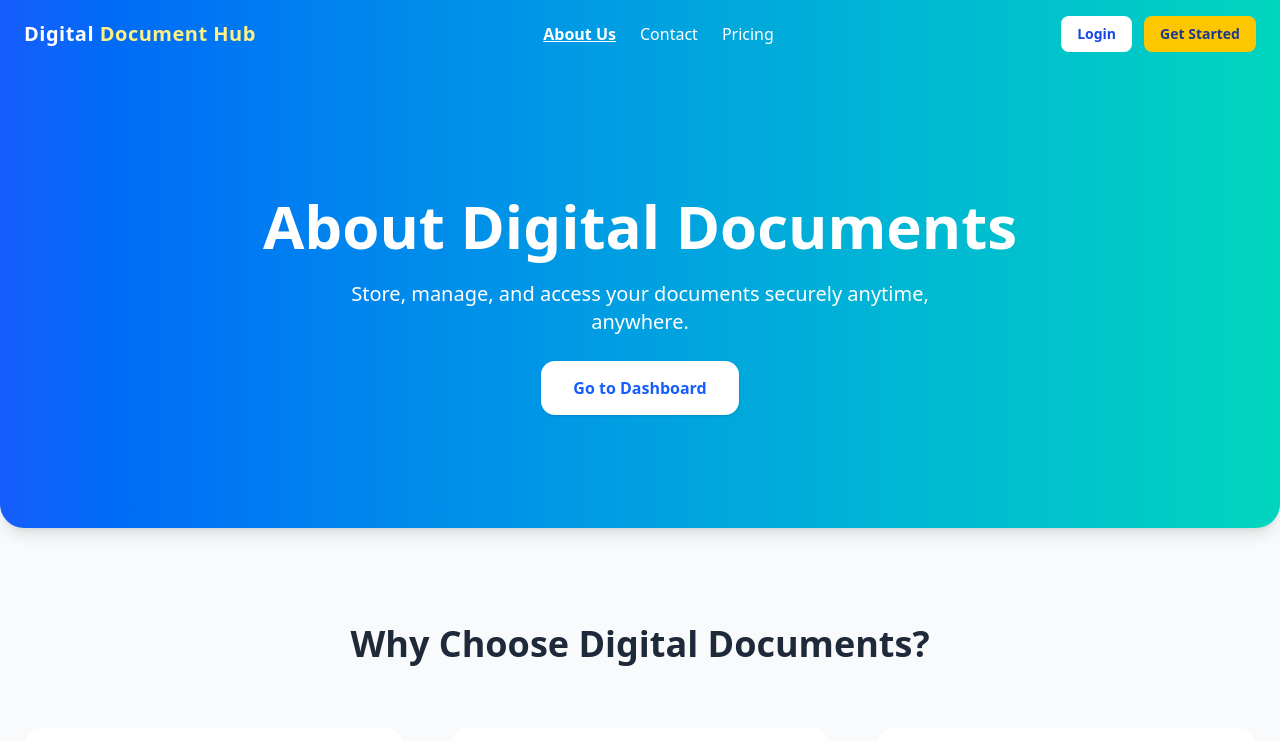
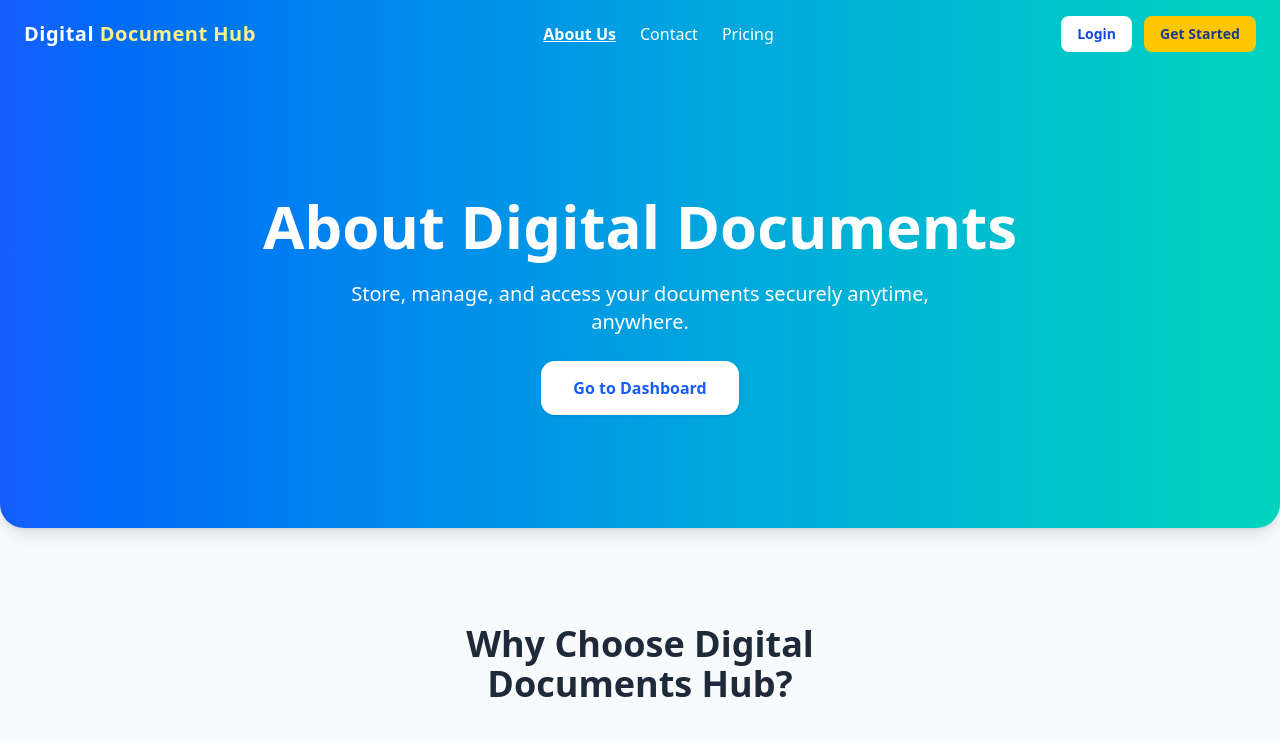
Before and after one commit to ionutpetru4046/my-portal-documents, a Next.js app: page /about in a window 1280 px wide. Shown: the top 741 px of the page. Built offline with nearby package versions, Linux system fonts and the light colour scheme; no server answers.

Commit message:
fixed about page

```diff
--- a/src/app/about/page.tsx
+++ b/src/app/about/page.tsx
@@ -59,7 +59,7 @@ export default function AboutPage() {
           transition={{ duration: 0.6 }}
           className="text-4xl font-bold text-gray-800 text-center mb-16"
         >
-          Why Choose Digital Documents?
+          Why Choose Digital <br/> Documents Hub?
         </motion.h2>
         <div className="max-w-7xl mx-auto grid grid-cols-1 md:grid-cols-3 gap-12">
           {[
```
